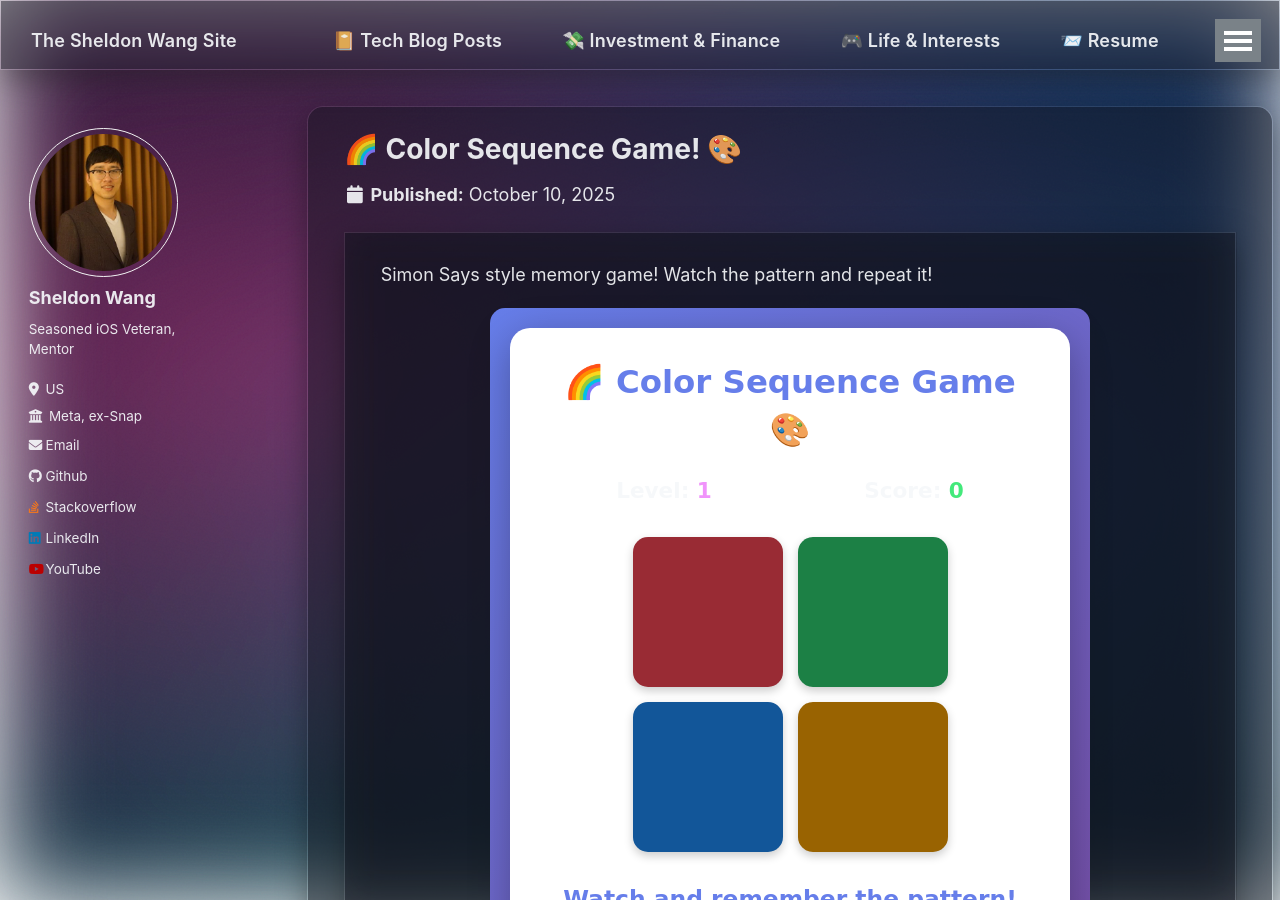
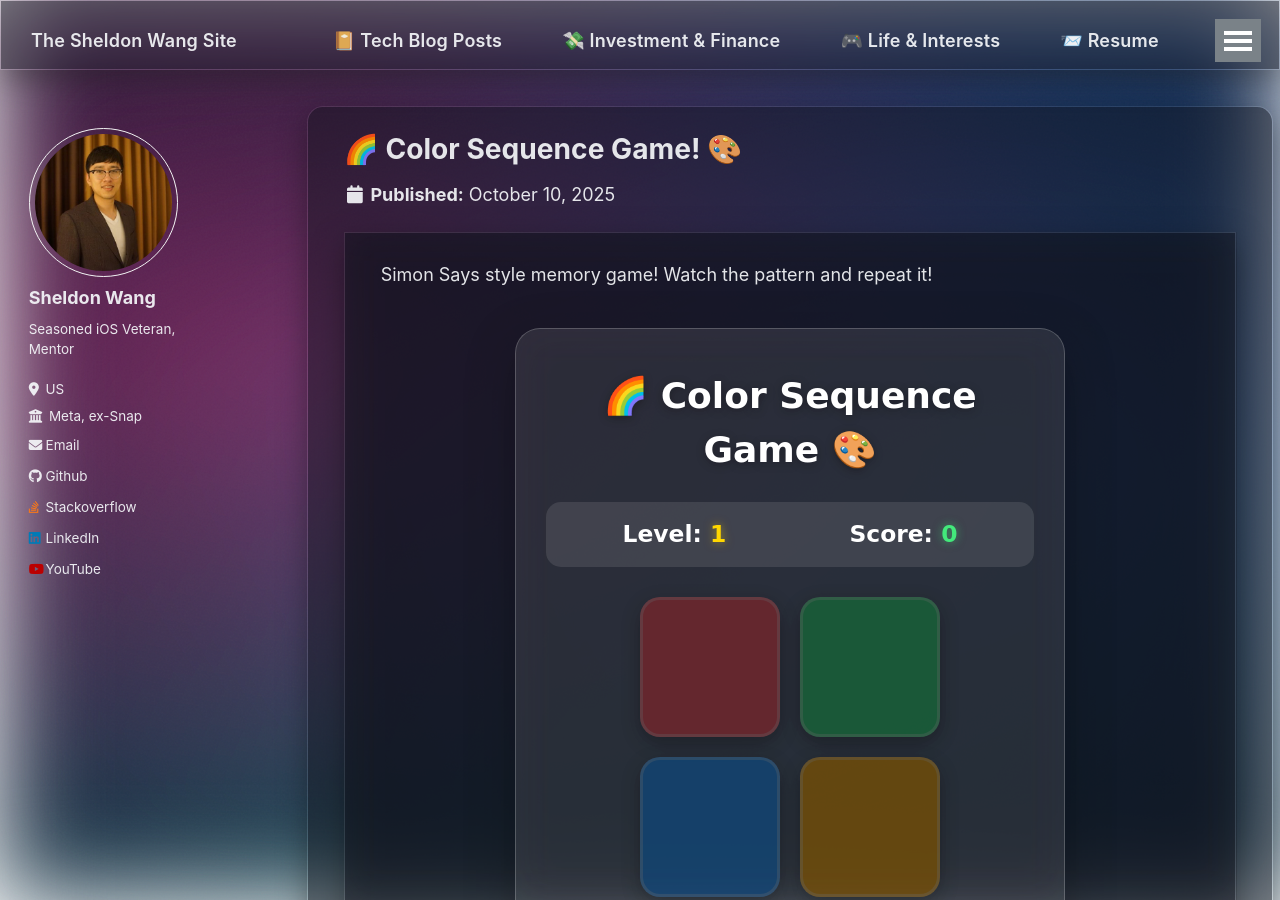
Before and after one commit to SheldonWangRJT/SheldonWangRJT.Github.io, a Jekyll site: the page built from _playground/game6.html, in a window 1280 px wide and 900 px high. Built offline with Jekyll 4.4.1, drawn with Linux system fonts in a browser that asks for light colours; comment, search, counter and statistics services are not loaded.

Commit message:
Redesign Color Sequence game: glassmorphic style, remove white container, better theme integration

```diff
--- a/_playground/game6.html
+++ b/_playground/game6.html
@@ -14,64 +14,72 @@ Simon Says style memory game! Watch the pattern and repeat it!
     <style>
         .colorseq-wrapper {
             font-family: 'Comic Sans MS', cursive, sans-serif;
-            display: flex;
-            justify-content: center;
-            align-items: center;
             min-height: 70vh;
-            padding: 20px;
-            background: linear-gradient(135deg, #667eea 0%, #764ba2 100%);
-            border-radius: 15px;
-            margin: 20px auto;
-            max-width: 600px;
+            padding: 40px 20px;
+            margin: 0;
         }
 
         .colorseq-container {
             text-align: center;
-            background: white;
-            padding: 30px;
-            border-radius: 20px;
-            box-shadow: 0 10px 40px rgba(0,0,0,0.3);
-            width: 100%;
+            background: rgba(255, 255, 255, 0.1);
+            backdrop-filter: blur(20px);
+            -webkit-backdrop-filter: blur(20px);
+            border: 1px solid rgba(255, 255, 255, 0.2);
+            padding: 40px 30px;
+            border-radius: 25px;
+            box-shadow: 0 15px 50px rgba(0,0,0,0.3);
+            max-width: 550px;
+            margin: 0 auto;
         }
 
         .colorseq-title {
-            color: #667eea;
-            margin: 0 0 20px 0;
-            font-size: 1.8em;
+            color: white;
+            margin: 0 0 25px 0;
+            font-size: 2em;
             font-weight: bold;
+            text-shadow: 0 2px 10px rgba(0,0,0,0.3);
         }
 
         .colorseq-info-panel {
             display: flex;
             justify-content: space-around;
-            margin: 20px 0;
-            font-size: 1.2em;
+            margin: 20px 0 30px;
+            font-size: 1.3em;
             font-weight: bold;
+            background: rgba(255, 255, 255, 0.1);
+            padding: 15px;
+            border-radius: 15px;
+        }
+
+        .colorseq-info-panel > div {
+            color: white;
         }
 
         .colorseq-level {
-            color: #f093fb;
+            color: #ffd700;
+            text-shadow: 0 0 10px rgba(255, 215, 0, 0.5);
         }
 
         .colorseq-score {
             color: #43e97b;
+            text-shadow: 0 0 10px rgba(67, 233, 123, 0.5);
         }
 
         .colorseq-grid {
             display: grid;
-            grid-template-columns: repeat(2, 150px);
-            grid-template-rows: repeat(2, 150px);
-            gap: 15px;
+            grid-template-columns: repeat(2, 140px);
+            grid-template-rows: repeat(2, 140px);
+            gap: 20px;
             justify-content: center;
             margin: 30px 0;
         }
 
         .colorseq-button {
-            border: none;
-            border-radius: 15px;
+            border: 3px solid rgba(255, 255, 255, 0.3);
+            border-radius: 20px;
             cursor: pointer;
-            transition: all 0.2s;
-            box-shadow: 0 4px 10px rgba(0,0,0,0.2);
+            transition: all 0.3s;
+            box-shadow: 0 6px 20px rgba(0,0,0,0.4);
             position: relative;
             overflow: hidden;
         }
@@ -81,8 +89,9 @@ Simon Says style memory game! Watch the pattern and repeat it!
         }
 
         .colorseq-button.active {
-            transform: scale(1.05);
-            box-shadow: 0 0 30px rgba(255,255,255,0.8);
+            transform: scale(1.1);
+            box-shadow: 0 0 40px rgba(255,255,255,0.9);
+            border-color: white;
         }
 
         .colorseq-red { background-color: #ff4757; }
@@ -91,45 +100,57 @@ Simon Says style memory game! Watch the pattern and repeat it!
         .colorseq-yellow { background-color: #ffa502; }
 
         .colorseq-button.dim {
-            filter: brightness(0.6);
+            filter: brightness(0.5);
+            opacity: 0.7;
         }
 
         .colorseq-btn {
-            background: linear-gradient(135deg, #667eea 0%, #764ba2 100%);
+            background: rgba(255, 255, 255, 0.2);
+            backdrop-filter: blur(10px);
+            border: 2px solid rgba(255, 255, 255, 0.4);
             color: white;
-            border: none;
             padding: 15px 40px;
             font-size: 1.2em;
             border-radius: 30px;
             cursor: pointer;
             font-weight: bold;
-            box-shadow: 0 4px 15px rgba(0,0,0,0.2);
+            box-shadow: 0 4px 15px rgba(0,0,0,0.3);
             transition: all 0.3s;
             margin: 10px;
+            text-shadow: 0 2px 4px rgba(0,0,0,0.3);
         }
 
         .colorseq-btn:hover {
-            transform: translateY(-2px);
-            box-shadow: 0 6px 20px rgba(0,0,0,0.3);
+            transform: translateY(-3px);
+            box-shadow: 0 8px 25px rgba(0,0,0,0.4);
+            background: rgba(255, 255, 255, 0.3);
+            border-color: white;
         }
 
         .colorseq-message {
-            font-size: 1.3em;
+            font-size: 1.4em;
             font-weight: bold;
-            margin: 20px 0;
-            min-height: 30px;
+            margin: 25px 0;
+            min-height: 40px;
+            text-shadow: 0 2px 8px rgba(0,0,0,0.5);
         }
 
         .colorseq-success {
-            color: #2ed573;
+            color: #43e97b;
+            animation: pulse 0.5s ease-in-out;
         }
 
         .colorseq-error {
-            color: #ff4757;
+            color: #ff6b9d;
         }
 
         .colorseq-info {
-            color: #667eea;
+            color: white;
+        }
+
+        @keyframes pulse {
+            0%, 100% { transform: scale(1); }
+            50% { transform: scale(1.1); }
         }
 
         .colorseq-restart {
@@ -138,13 +159,17 @@ Simon Says style memory game! Watch the pattern and repeat it!
 
         @media (max-width: 600px) {
             .colorseq-grid {
-                grid-template-columns: repeat(2, 120px);
-                grid-template-rows: repeat(2, 120px);
-                gap: 10px;
+                grid-template-columns: repeat(2, 110px);
+                grid-template-rows: repeat(2, 110px);
+                gap: 15px;
             }
 
             .colorseq-container {
-                padding: 20px;
+                padding: 25px 20px;
+            }
+
+            .colorseq-title {
+                font-size: 1.5em;
             }
         }
     </style>
```
